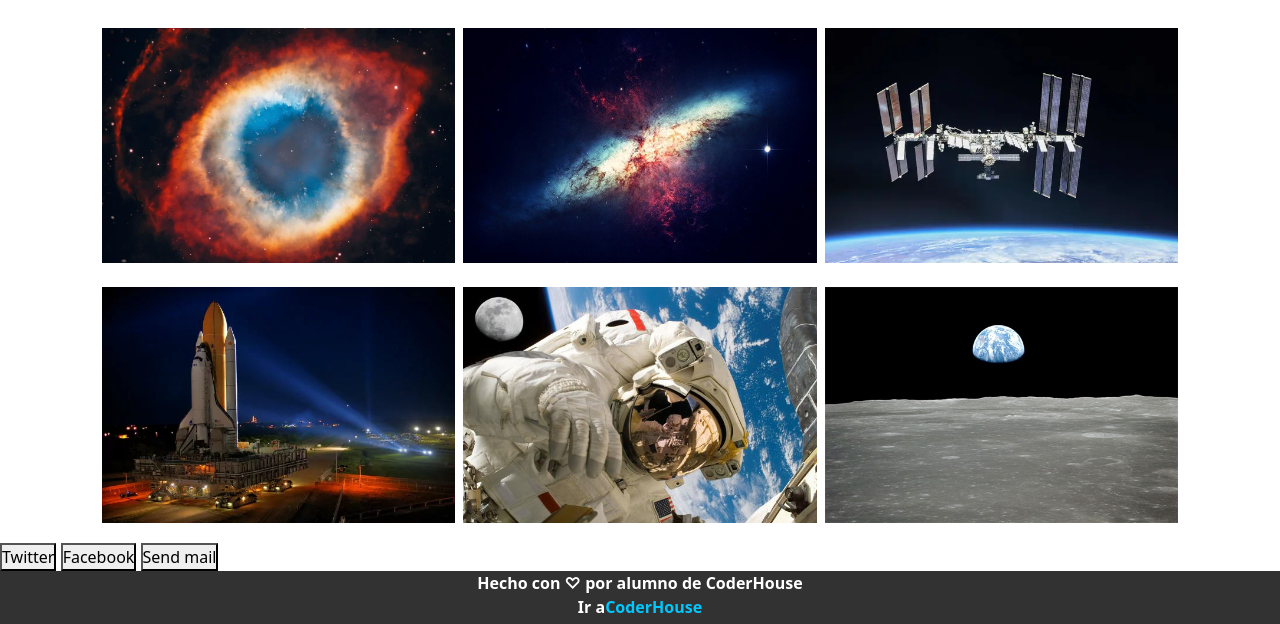
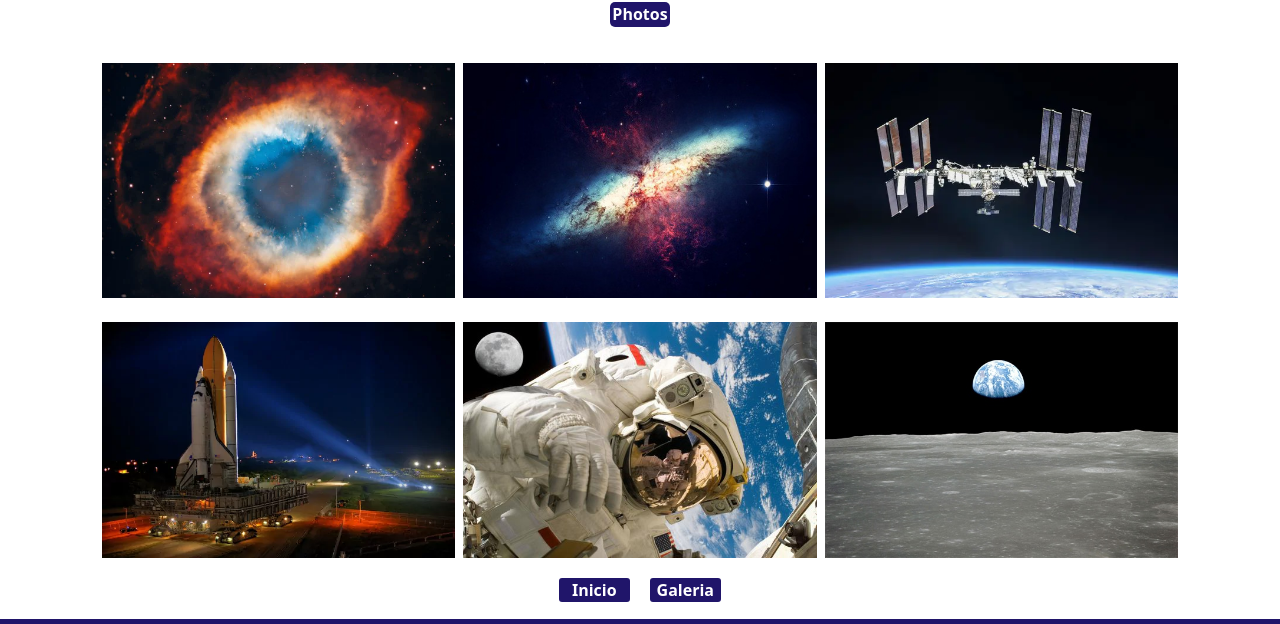
Before and after one commit to Futuretimes/Sass-v2, a plain HTML site: page pages/galeria.html in a window 1280 px wide. Shown: the part 151-775 px from the top of the page. Drawn offline with nearby package versions, Linux system fonts and the light colour scheme.

Commit message:
v5-commit

```diff
--- a/pages/galeria.html
+++ b/pages/galeria.html
@@ -35,6 +35,9 @@
     <!--header-->
     <header>
         <h1 class="h3 text-center mb-1 fw-bold">Nasa photo gallery</h1>
+        <article class="articleBox">
+            <div class="box">Photos</div>
+        </article>
         <div class="container pt-3 body_style">
           <div class="row m-3">
               <div class="col-12 col-md-12 col-lg-4 p-1">
@@ -59,10 +62,13 @@
               </div>
           </div>
         </div>
+        <article class="botons">
+          <button class="btn-1"><a href="../index.html">Inicio</a></button>
+          <button class="btn-2"><a href="galeria.html">Galeria</a></button>
+        </article>
         <article>
-          <button class="btn-twitter">Twitter</button>
-          <button class="btn-facebook">Facebook</button>
-          <button class="btn-send-mail">Send mail</button>
+          <div class="contenedor fw-bold"> NASA
+          </div>
         </article>
     </header>
     <!--end header-->
--- a/styles/_extends.scss
+++ b/styles/_extends.scss
@@ -0,0 +1,26 @@
+.botons {
+    display: flex;
+    justify-content: center;
+}
+
+.btn-1 {
+    background-color: #20156a;
+    padding-left: 13px;
+    padding-right: 13px;
+    margin-left: 10px;
+    margin-right: 10px;
+    margin-bottom: 17px;
+    border: 0;
+    border-radius: 3px;
+    font-weight: bold;
+    a {
+        text-decoration: none;
+        color: #ffffff;
+    }
+}
+
+.btn-2 {
+    @extend .btn-1;
+    padding-left: 7px;
+    padding-right: 7px;
+}
--- a/styles/_maps.scss
+++ b/styles/_maps.scss
@@ -1 +1,15 @@
-@import "./_var.scss"
+$estilos: (
+    color: #20156a,
+    color2: #ffffff,
+    centro: center,
+    tfuente: 35px,
+    rem: 1rem
+);
+
+.contenedor {
+    color: map-get($estilos, color2);
+    background-color: map-get($estilos, color);
+    text-align: map-get($estilos, centro);
+    padding: map-get($estilos, rem);
+    font-size: map-get($estilos, tfuente);
+}
--- a/styles/_mixins.scss
+++ b/styles/_mixins.scss
@@ -0,0 +1,19 @@
+@mixin sizes ($width, $height) {
+    height: $height;
+    width: $width;
+}
+
+.articleBox {
+    display: flex;
+    justify-content: center;
+    .box {
+        @include sizes(60px, 25px);
+        background-color: #20156a;
+        color: #ffffff;
+        border: 0px;
+        border-radius: 5px;
+        text-align: center;
+        font-weight: bold;
+        margin-top: 10px;
+    }
+}
--- a/styles/_var.scss
+++ b/styles/_var.scss
@@ -1,8 +1,2 @@
 $primaryColor: rgb(0, 200, 255);
 $secondColor: rgb(255, 255, 255);
-
-$redes: (
-    twitter: #55acee,
-    facebook: #3a5795,
-    send-mail: #c25e30
-);
--- a/styles/main.scss
+++ b/styles/main.scss
@@ -9,9 +9,3 @@
 @import "./_var.scss";
 @import "./_header.scss";
 @import "./_footer.scss";
-
-
-
-.xd {
-    color: aqua;
-}
```
Also changed, not shown: index.html (+5 -4 lines), styles/css/style.css, 1 other file.
